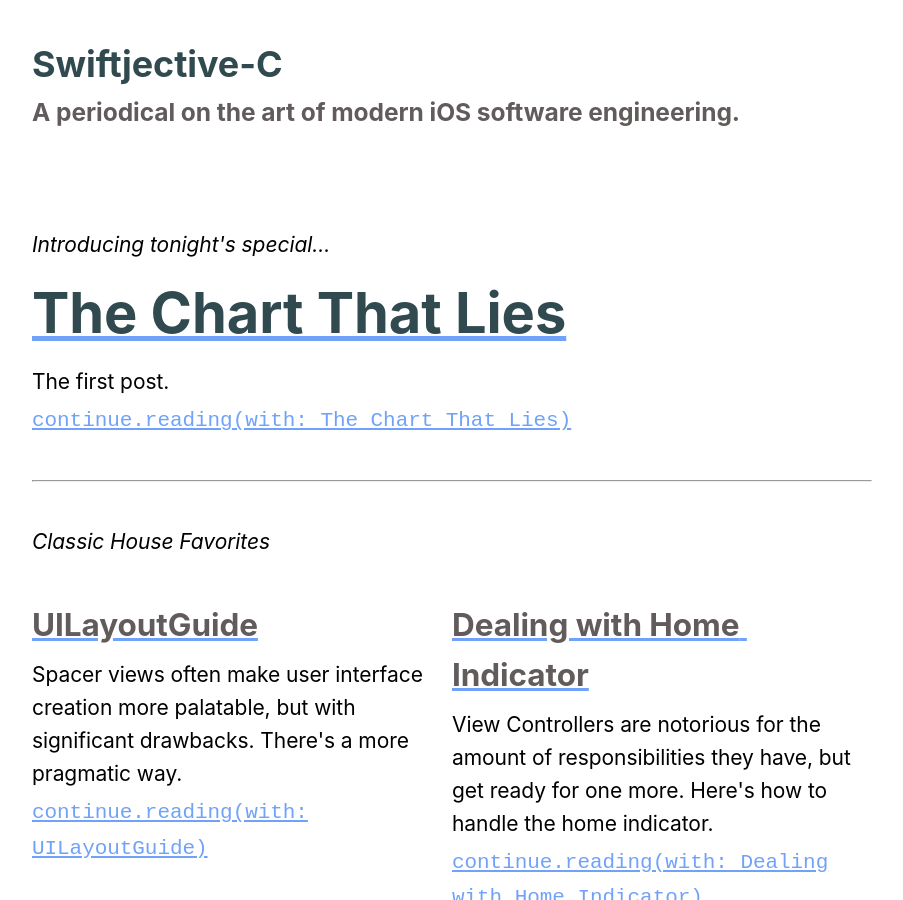
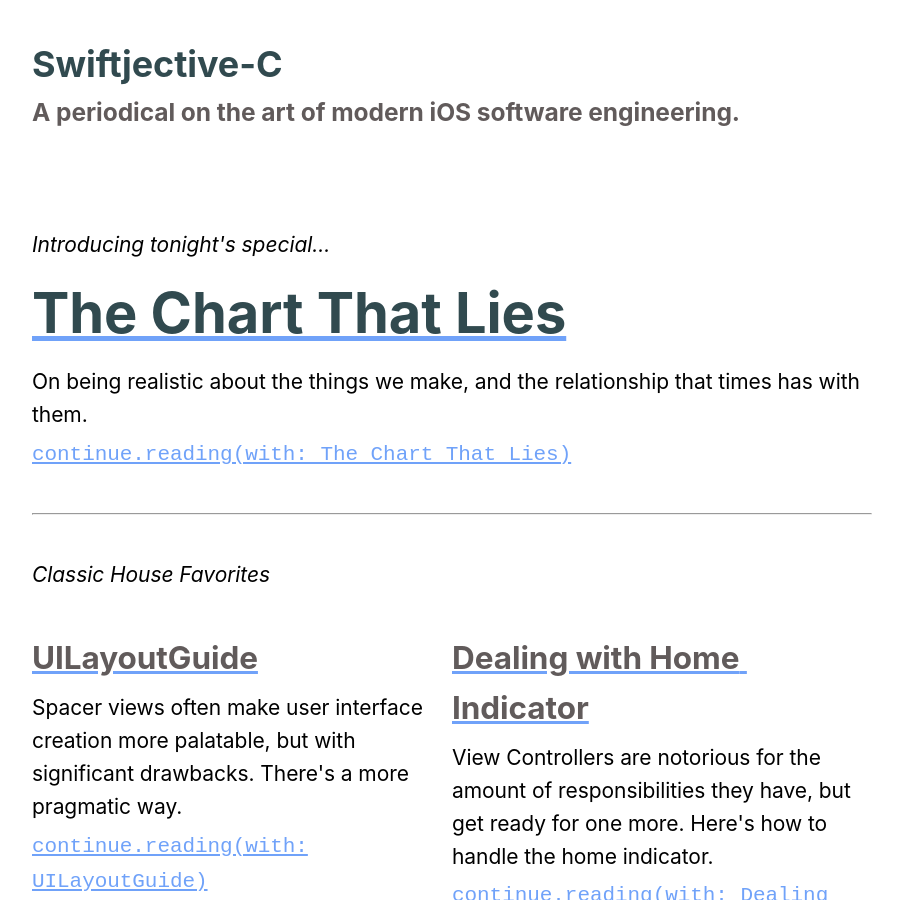
Before and after one commit to hassaan4584/Swiftjective-C, a Jekyll site: the page built from index.html, in a window 1280 px wide and 900 px high. Shown: the whole window, without its empty margins (188-1091 px from the left). Built offline with Jekyll 4.4.1, drawn with Linux system fonts in a browser that asks for light colours.

Commit message:
Forgot description

```diff
--- a/_posts/2019-01-24-the-chart-that-lies.md
+++ b/_posts/2019-01-24-the-chart-that-lies.md
@@ -3,7 +3,7 @@ layout: post
 tags: ["The Indie Dev Diaries"]
 title: "The Chart That Lies"
 author: Jordan Morgan
-description: "The first post."
+description: "On being realistic about the things we make, and the relationship that times has with them."
 image: /assets/images/logo.png
 picture: /assets/images/col.jpg
 ---
```
